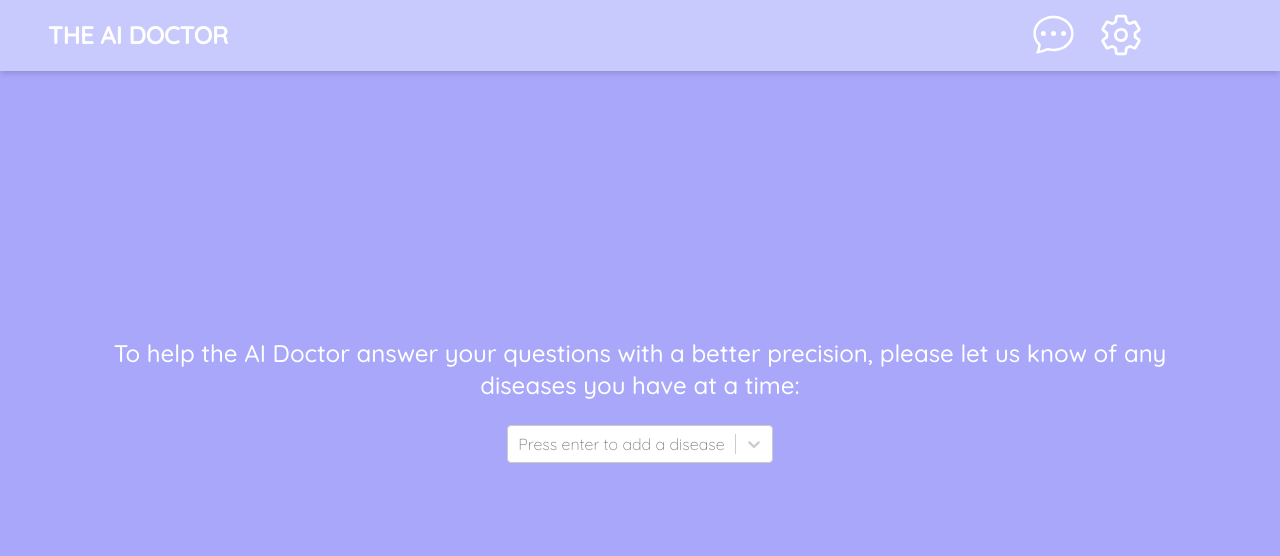
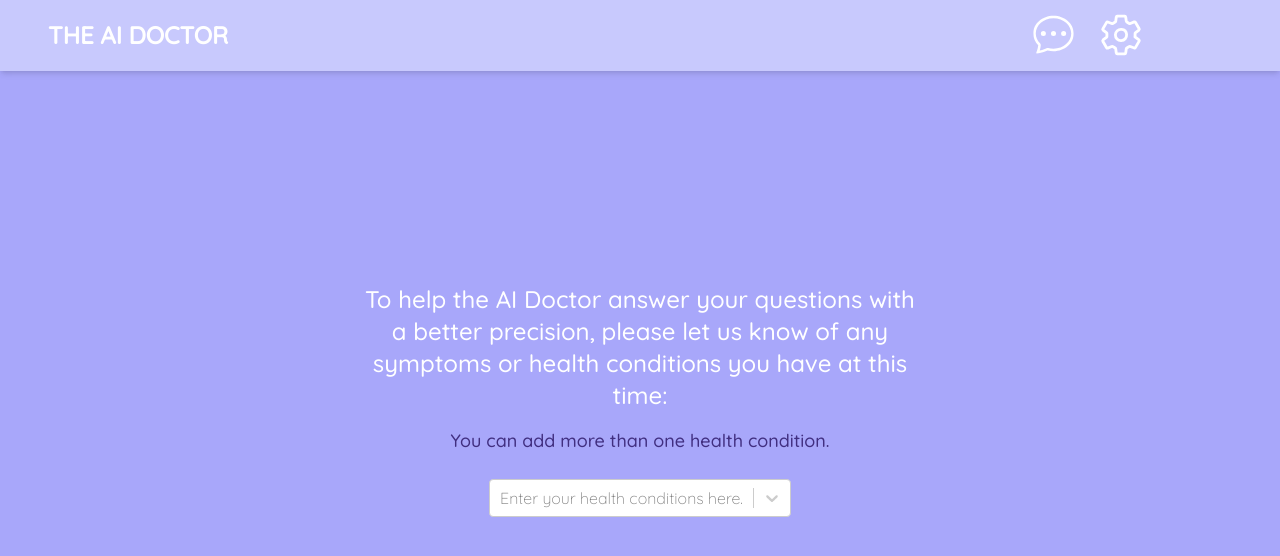
Before and after one commit to Nyumat/TheAIDoctor, a React (Vite) app in the folder frontend/: page /settings in a window 1280 px wide. Shown: the top 556 px of the page. Built offline with nearby package versions, Linux system fonts and the light colour scheme; no server answers.

Commit message:
Modal On Entry to Chat Window

```diff
--- a/frontend/src/pages/Home.jsx
+++ b/frontend/src/pages/Home.jsx
@@ -12,10 +12,6 @@ import SendIcon from "../components/SendIcon";
 import RobotDoctor from "../assets/robot_doctor.jpg";
 import { useAutoAnimate } from "@formkit/auto-animate/react";
 
-const STATIC_MESSAGES = [{ id: 1, text: "Hello, how are you?", agent: "bot" }];
-
-// I put the firebase initialize stuff here
-
 const auth = firebase.auth();
 
 const Home = ({ userPhotoUrl }) => {
@@ -26,18 +22,9 @@ const Home = ({ userPhotoUrl }) => {
   const [user] = useAuthState(auth);
   const [i, setI] = useState(0);
 
-  // if (user) {
-  //   console.log(JSON.stringify(user.displayName));
-  // }
-
   const [messages, setMessages] = useState([]);
 
   const [parent] = useAutoAnimate();
-
-  // const handleSubmit = async (e) => {
-  //   e.preventDefault();
-  //   await fetchChatGPTResponse(query);
-  // };
 
   const handleSubmit = async (e) => {
     e.preventDefault();
@@ -64,44 +51,54 @@ const Home = ({ userPhotoUrl }) => {
 
   const getDoctorResponse = async (query, old_messages) => {
     if (query === "") return;
-    // const response = await fetchChatGPTResponse(query);
-    const response =
-      "I'm fine, thank you. I'd like to tell you that today, the weather is cloudy.";
+    const response = await fetchChatGPTResponse(query);
     setMessages([...old_messages, { id: i, text: response, agent: "bot" }]);
     setI(i + 1);
   };
 
   const fetchChatGPTResponse = async (query) => {
     const response = await axios.get(
-      `${requests.fetchChatGPT}?query=${query}}`
+      `${requests.fetchChatGPT}?query=Considering I have : ${settingsData} ${query}}`
     );
     const data = response.data;
     return data.text;
   };
 
   useEffect(() => {
-    // const fetchData = async () => {
-    //   const response = await fetch(requests.fetchExample);
-    //   const data = await response.json();
-
-    //   // These three lines of code are equivalent to the line below them.
-    //   // let copy = [...resData];
-    //   // copy.push(data);
-    //   // setResData(copy);
-
-    //   setResData([...resData, data]);
-    // };
-
-    // When a new message is added to the dom, scroll to the bottom of the chat window
     const chatWindow = document.getElementById("chat-window");
     chatWindow.scrollTop = chatWindow.scrollHeight;
+  }, [messages]);
 
-    // fetchData();
-  }, [messages]);
+  useEffect(() => {
+    document.getElementById("my-modal-3").checked = true;
+  }, []);
 
   return (
     <>
       <Layout>
+        <div className="flex flex-col items-center justify-center h-screen">
+          <input type="checkbox" id="my-modal-3" className="modal-toggle" />
+          <div className="modal">
+            <div className="modal-box relative bg-pallete-purple-200">
+              <label
+                htmlFor="my-modal-3"
+                className="btn btn-sm btn-circle absolute right-2 top-2 bg-pallete-purple-900 hover:bg-pallete-purple-700 text-pallete-purple-300 hover:text-pallete-purple-100"
+              >
+                ✕
+              </label>
+              <h3 className="text-2xl text-pallete-purple-700 font-bold text-center">
+                Disclaimer!
+              </h3>
+              <p className="py-4 text-center font-semibold text-pallete-purple-700 ">
+                This is an AI Chat Bot. <br></br> It is not a real doctor.{" "}
+                <br></br>
+                <br></br>Remember that it is important to consult a licensed
+                healthcare professional for any medical concerns or questions.
+                They will be able to provide an accurate diagnosis and treatment
+                plan based on your individual case.
+              </p>
+            </div>
+          </div>
           <div
             id="chat-window"
             className="flex flex-col items-center h-[30rem] justify-center gap-8 py-16 bg-pallete-purple-100 w-[64rem] rounded-2xl scrollbar-hide overflow-scroll"
@@ -111,7 +108,8 @@ const Home = ({ userPhotoUrl }) => {
                 Welcome to AI Doctor Chat
               </h1>
               <h1 className="text-pallete-purple-500 text-lg mb-64 relative font-bold">
-              Start your conversation with the doctor to get your health advice.
+                Start your conversation with the doctor to get your health
+                advice.
               </h1>
             </div>
             <div className="w-full px-8" ref={parent}>
@@ -178,6 +176,7 @@ const Home = ({ userPhotoUrl }) => {
               </div>
             </div>
           </div>
+        </div>
       </Layout>
     </>
   );
--- a/frontend/src/pages/Intro.jsx
+++ b/frontend/src/pages/Intro.jsx
@@ -105,9 +105,6 @@ const Intro = () => {
                 ) : (
                   <button
                     onClick={async () => {
-                      alert(
-                        "-------------- DISCLAIMER -------------- \n This is an AI Chat Bot. \n\n It is not a real doctor.  \n\nRemember that it is important to consult a licensed healthcare professional for any medical concerns or questions. They will be able to provide an accurate diagnosis and treatment plan based on your individual case."
-                      );
                       navigate("/home");
                     }}
                     className="bg-blue-500 hover:bg-blue-700 text-white font-bold py-2 px-4 rounded mt-5 w-64"
--- a/frontend/src/pages/Settings.jsx
+++ b/frontend/src/pages/Settings.jsx
@@ -36,11 +36,14 @@ const addTags = (event) => {
 const Settings = () => {
   return (
     <>
-
-      <div className="  mx-10 px-10">
-        <h1 className="flex items-center text-2xl justify-center  text-center text-white">
+      <div className="  mx-10 px-10 w-1/2">
+        <h1 className="flex items-center text-2xl justify-center text-center text-white pb-4">
           To help the AI Doctor answer your questions with a better precision,
-          please let us know of any diseases you have at a time:{" "}
+          please let us know of any symptoms or health conditions you have at
+          this time:{" "}
+        </h1>
+        <h1 className="flex items-center text-lg justify-center text-center text-pallete-purple-900">
+          You can add more than one health condition.{" "}
         </h1>
       </div>
       <br></br>
@@ -51,15 +54,12 @@ const Settings = () => {
           defaultValue={[options[5], options[5]]}
           isMulti
           options={options}
-          placeholder="Press enter to add a disease"
+          placeholder="Enter your health conditions here."
           onKeyUp={(event) => addTags(event)}
           size="10rm"
-
         />
       </Layout>
-
-
-     </>
+    </>
   );
 };
 
```
Lines whose indentation alone changed are shown as unchanged.
